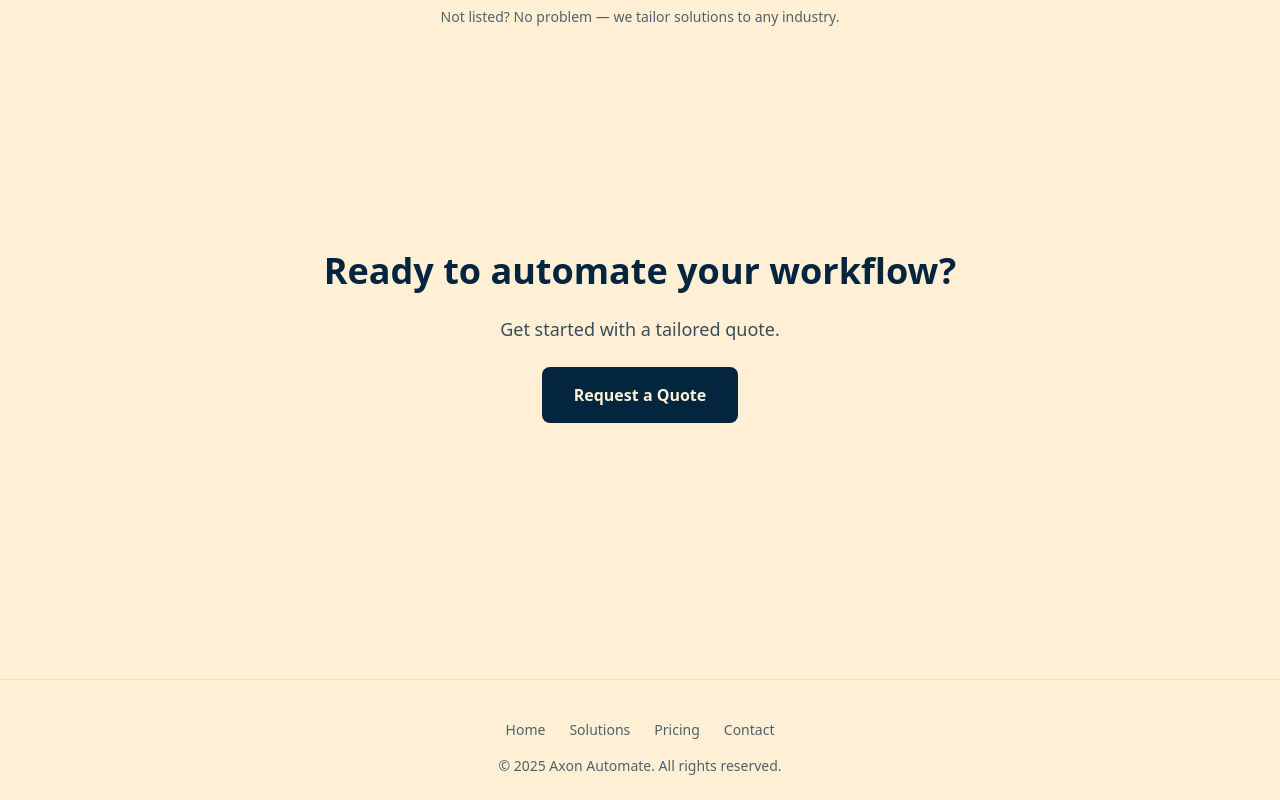
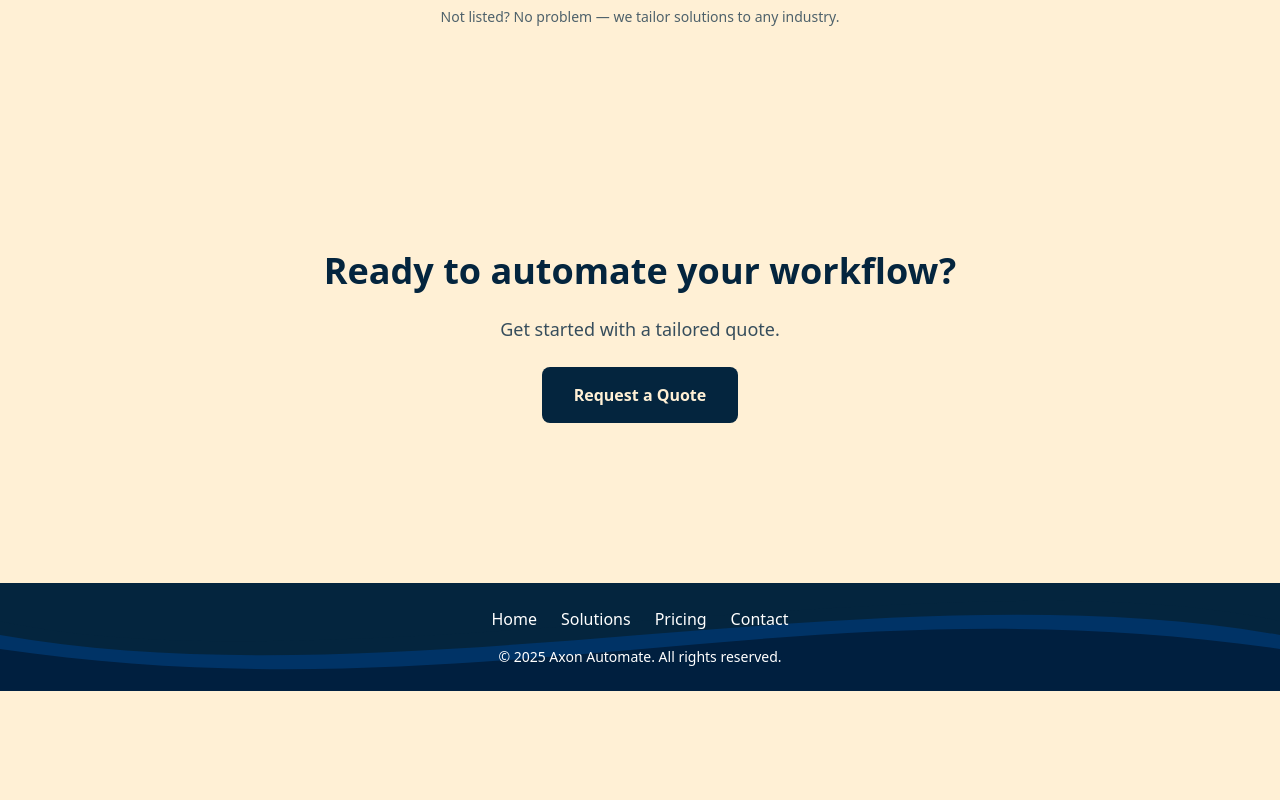
Before and after one commit to trimdex445/axon-automate, a Next.js app: page / in a window 1280 px wide. Shown: the part 1986-2786 px from the top of the page. After the commit the page ends 2677 px from the top, so only its background shows below. Built offline with nearby package versions, Linux system fonts and the light colour scheme.

Commit message:
Updated footer with SVG wave background, white text, and navigation links

```diff
--- a/components/Footer.tsx
+++ b/components/Footer.tsx
@@ -2,15 +2,27 @@ import Link from 'next/link';
 
 export default function Footer() {
   return (
-    <footer className="mt-24 border-t border-[#e5d8b8] pt-10 pb-6 text-sm text-center text-[#04253e] opacity-70">
-      <div className="max-w-6xl mx-auto px-6 md:px-16">
+    <footer className="relative w-full bg-[#04253e] text-white text-center overflow-hidden">
+      <div className="absolute bottom-0 w-full">
+        <svg
+          viewBox="0 0 1600 200"
+          xmlns="http://www.w3.org/2000/svg"
+          preserveAspectRatio="none"
+          className="w-full h-[140px]"
+        >
+          <path d="M0,100 C400,200 1200,0 1600,100 L1600,200 L0,200 Z" fill="#04253e" />
+          <path d="M0,120 C500,220 1100,20 1600,120 L1600,200 L0,200 Z" fill="#003366" />
+          <path d="M0,140 C600,240 1000,40 1600,140 L1600,200 L0,200 Z" fill="#001f3f" />
+        </svg>
+      </div>
+      <div className="relative z-10 py-6 px-6 md:px-16">
         <div className="mb-4 space-x-6">
           <Link href="/">Home</Link>
           <Link href="/solutions">Solutions</Link>
           <Link href="/pricing">Pricing</Link>
           <Link href="/contact">Contact</Link>
         </div>
-        <p>© {new Date().getFullYear()} Axon Automate. All rights reserved.</p>
+        <p className="text-sm">© {new Date().getFullYear()} Axon Automate. All rights reserved.</p>
       </div>
     </footer>
   );
```
